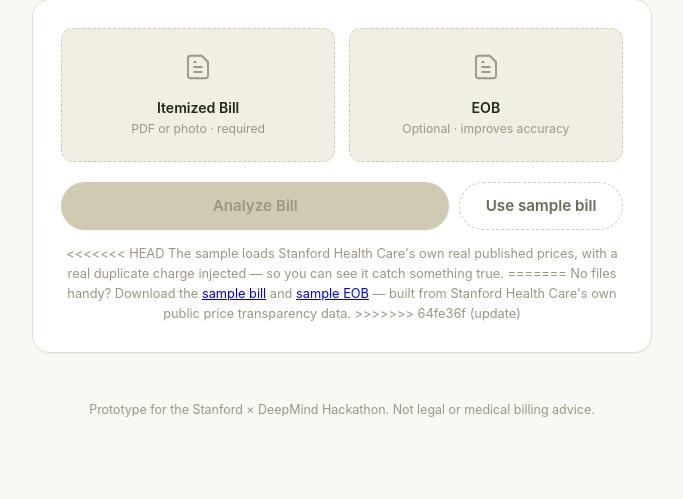
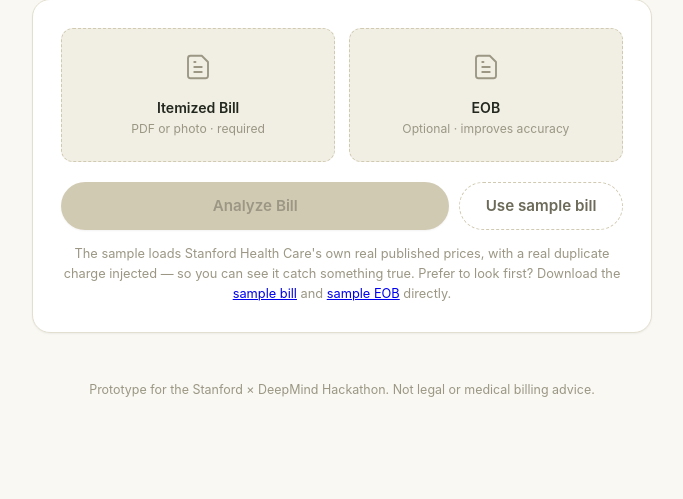
Before and after one commit to LuLu1016/clearbill-ai, a Flask app: page / in a window 1280 px wide. Shown: the part 504-1003 px from the top of the page, without its empty margins (298-981 px from the left). After the commit the page ends 901 px from the top, so only its background shows below. Run offline with Flask 3, Linux system fonts and the light colour scheme; some libraries are stand-ins or nearby versions.

Commit message:
Fix merge fallout: duplicate index() route and unresolved conflict markers
app.py had @app.route("/") defined twice (AssertionError on boot, broke the
whole test suite via import failure). templates/index.html and static/app.js
had literal <<<<<<< HEAD / ======= / >>>>>>> markers left in from an
unresolved merge -- the conflict text was rendering on the live page. Kept
the real fax implementation (prompts for a number, posts letter+fax_number
as JSON) and the reset-btn handler that had been dropped; merged both hint
texts under the upload buttons. Verified: `pytest tests/` 8 passed, app boots
and serves keyless with a clean /healthz.

```diff
--- a/app.py
+++ b/app.py
@@ -321,11 +321,6 @@ def index():
     return render_template("index.html")
 
 
-@app.route("/")
-def index():
-    return render_template("index.html")
-
-
 @app.route("/healthz")
 def healthz():
     """Liveness probe -- no Gemini call, safe for load balancers to poll."""
--- a/static/app.js
+++ b/static/app.js
@@ -207,18 +207,6 @@ document.getElementById("copy-btn")?.addEventListener("click", () => {
   showToast("Letter copied to clipboard");
 });
 
-<<<<<<< HEAD
-document.getElementById("fax-btn")?.addEventListener("click", async () => {
-  const res = await fetch("/api/send-fax", { method: "POST" });
-  const data = await res.json();
-  showToast(data.message);
-});
-
-document.getElementById("reset-btn")?.addEventListener("click", () => {
-  resultsEl.classList.add("hidden");
-  dropzones.forEach((dz) => setDropzoneFile(dz, null));
-  window.scrollTo({ top: 0, behavior: "smooth" });
-=======
 document.getElementById("fax-btn")?.addEventListener("click", async (e) => {
   const faxNumber = prompt(
     "Fax number for the hospital's billing department (e.g. +16505551234).\n" +
@@ -237,12 +225,17 @@ document.getElementById("fax-btn")?.addEventListener("click", async (e) => {
       body: JSON.stringify({ letter: letterText.value, fax_number: faxNumber }),
     });
     const data = await res.json();
-    alert(data.message);
+    showToast(data.message);
   } catch (err) {
-    alert(`Fax request failed: ${err}`);
+    showToast(`Fax request failed: ${err}`);
   } finally {
     btn.disabled = false;
     btn.textContent = original;
   }
->>>>>>> 64fe36f (update)
 });
+
+document.getElementById("reset-btn")?.addEventListener("click", () => {
+  resultsEl.classList.add("hidden");
+  dropzones.forEach((dz) => setDropzoneFile(dz, null));
+  window.scrollTo({ top: 0, behavior: "smooth" });
+});
--- a/templates/index.html
+++ b/templates/index.html
@@ -90,14 +90,10 @@
         <button type="button" class="btn-ghost" id="load-sample-btn">Use sample bill</button>
       </div>
       <p class="hint">
-<<<<<<< HEAD
         The sample loads Stanford Health Care's own real published prices, with a real
-        duplicate charge injected &mdash; so you can see it catch something true.
-=======
-        No files handy? Download the <a href="/demo_assets/sample_itemized_bill.pdf" download>sample bill</a> and
-        <a href="/demo_assets/sample_eob.pdf" download>sample EOB</a> — built from Stanford Health Care's own
-        public price transparency data.
->>>>>>> 64fe36f (update)
+        duplicate charge injected &mdash; so you can see it catch something true. Prefer to
+        look first? Download the <a href="/demo_assets/sample_itemized_bill.pdf" download>sample bill</a>
+        and <a href="/demo_assets/sample_eob.pdf" download>sample EOB</a> directly.
       </p>
     </section>
 
```
